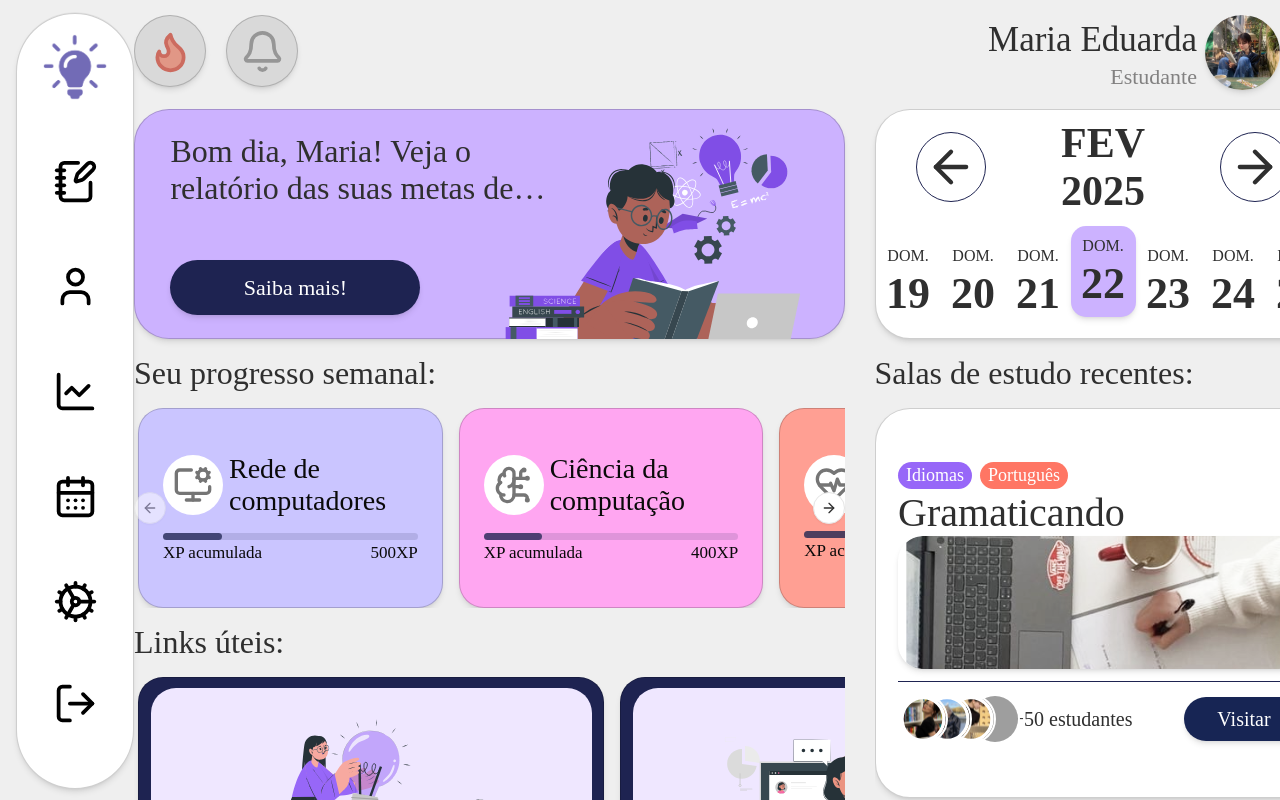
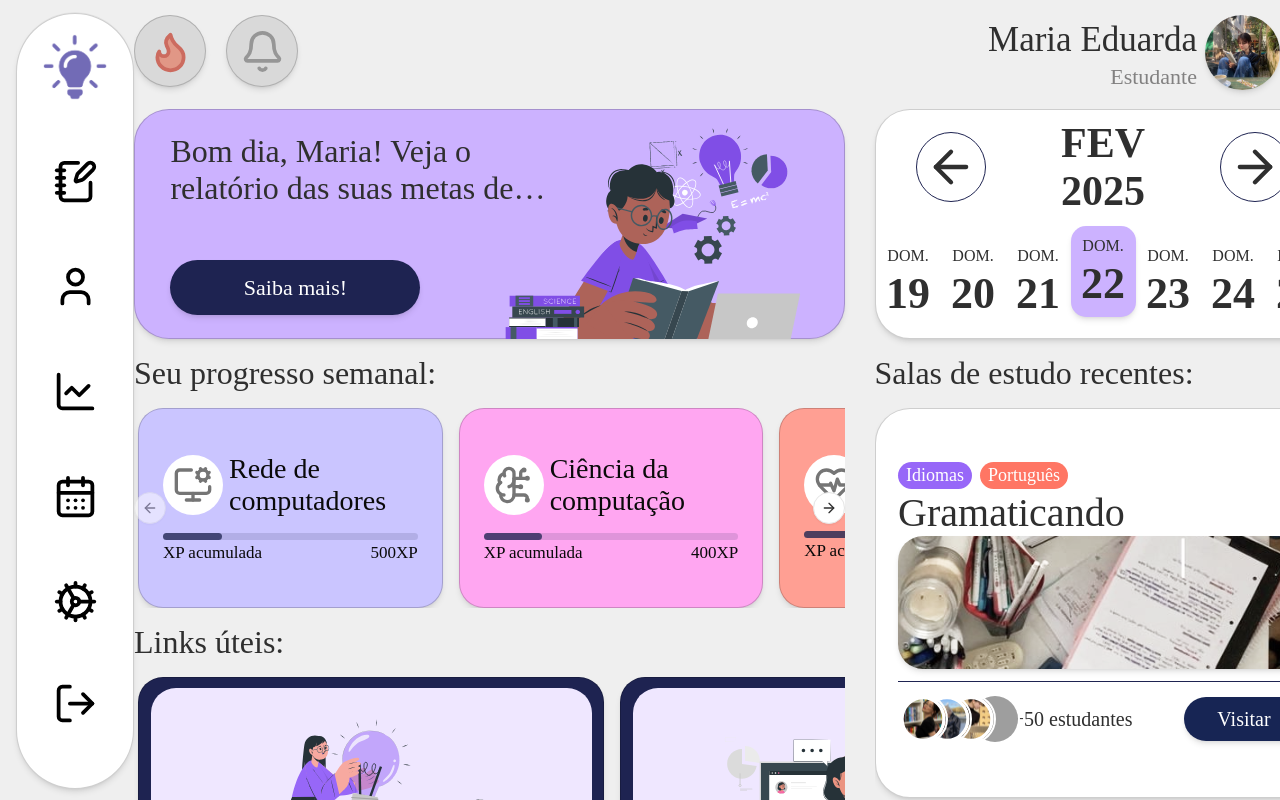
Before and after one commit to NowbyMinch/ThinkSpace, a Next.js app: page / in a window 1280 px wide. Shown: the top 800 px of the page. Built offline with nearby package versions, Linux system fonts and the light colour scheme; grey boxes are pictures that could not be loaded; a web font is replaced by a local one.

Commit message:
Update page.tsx

```diff
--- a/app/page.tsx
+++ b/app/page.tsx
@@ -340,7 +340,7 @@ export default function Home() {
                   <div className="w-full leading-[55px]">
                     <h1 className="font-medium text-[40px]">Gramaticando</h1>
                     <Image width={300} height={500}
-                      src="/gramaticando.svg"
+                      src="/Imaginaccion.svg"
                       alt="Sala de Estudo"
                       className="w-full rounded-[25px] shadow-md"
                     />
```
